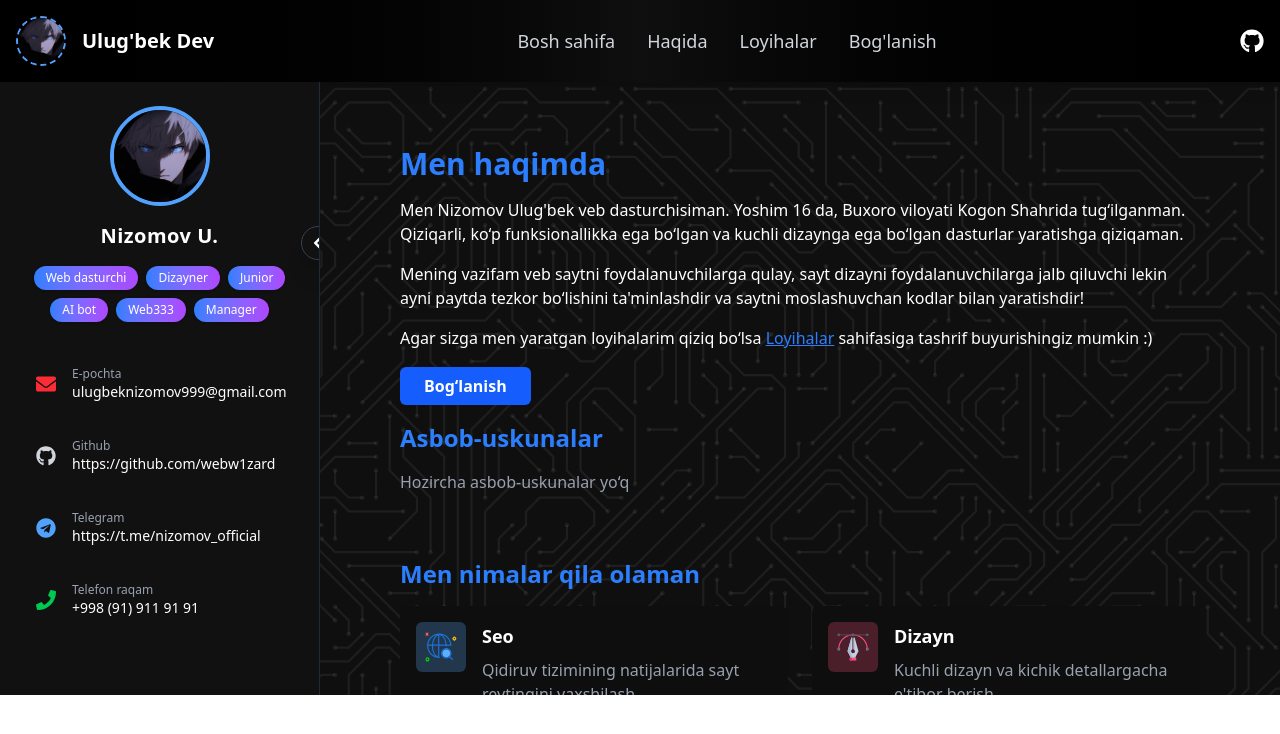
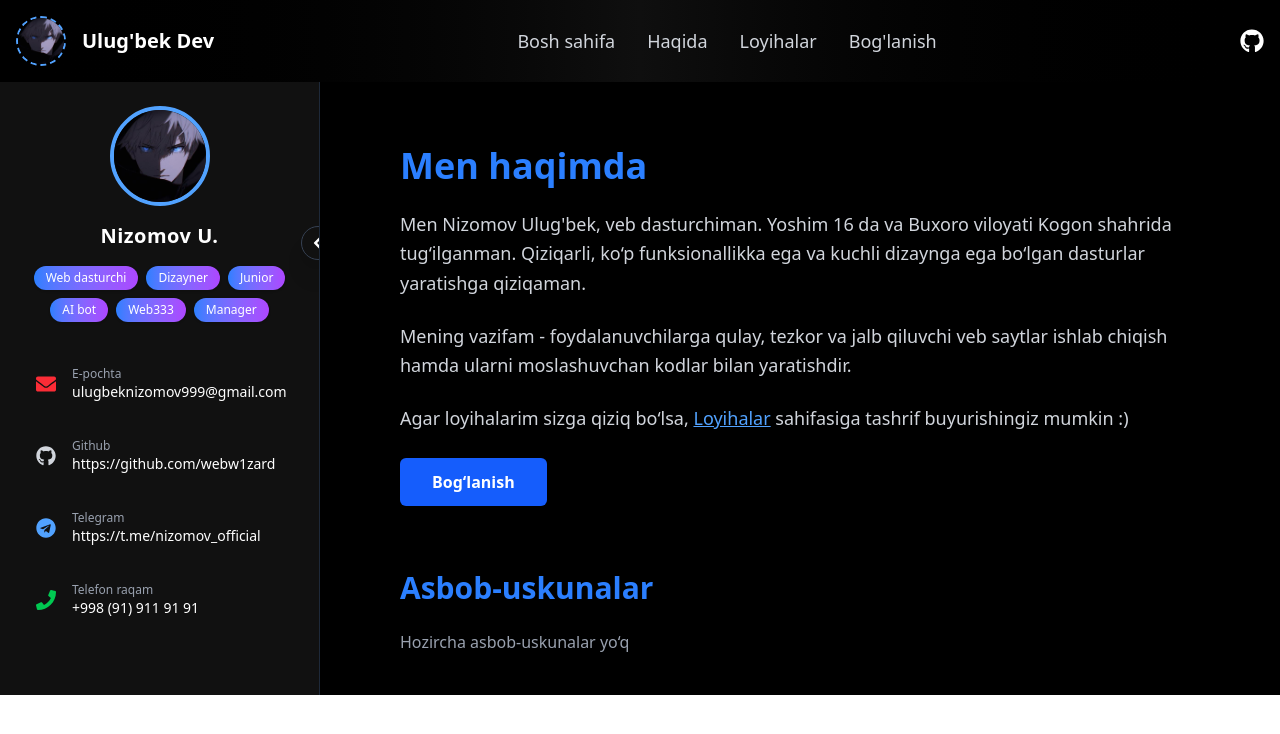
Before and after one commit to webw1zard/portfolio-full, a Next.js app: page /about in a window 1280 px wide. Shown: the top 734 px of the page. Built offline with nearby package versions, Linux system fonts and the light colour scheme.

Commit message:
home page responsive

```diff
--- a/app/about/page.tsx
+++ b/app/about/page.tsx
@@ -6,54 +6,55 @@ export default function About() {
   const clients: string[] = [];
 
   return (
-    <div className="bg-black/1000 text-white px-6 md:px-20 py-16 relative">
+    <div className="relative bg-black text-white px-6 md:px-20 py-16 overflow-hidden">
       <div className="absolute inset-0 -z-10">
         <Image
           src="/Home.svg"
           alt="background"
           layout="fill"
           objectFit="cover"
-          className="opacity-100"
+          className="opacity-30"
         />
       </div>
 
-      <h2 className="text-3xl font-bold mb-4 text-blue-500">Men haqimda</h2>
-      <p className="mb-4">
-        Men Nizomov Ulug'bek veb dasturchisiman. Yoshim 16 da, Buxoro viloyati
-        Kogon Shahrida tug‘ilganman. Qiziqarli, ko‘p funksionallikka ega bo‘lgan
-        va kuchli dizaynga ega bo‘lgan dasturlar yaratishga qiziqaman.
+      <div className="max-w-5xl mx-auto space-y-6">
+        <h2 className="text-4xl font-extrabold text-blue-500">Men haqimda</h2>
+        <p className="text-lg leading-relaxed text-gray-300">
+          Men Nizomov Ulug'bek, veb dasturchiman. Yoshim 16 da va Buxoro
+          viloyati Kogon shahrida tug‘ilganman. Qiziqarli, ko‘p funksionallikka
+          ega va kuchli dizaynga ega bo‘lgan dasturlar yaratishga qiziqaman.
         </p>
-      <p className="mb-4">
-        Mening vazifam veb saytni foydalanuvchilarga qulay, sayt dizayni
-        foydalanuvchilarga jalb qiluvchi lekin ayni paytda tezkor bo‘lishini
-        ta'minlashdir va saytni moslashuvchan kodlar bilan yaratishdir!
+        <p className="text-lg leading-relaxed text-gray-300">
+          Mening vazifam - foydalanuvchilarga qulay, tezkor va jalb qiluvchi veb
+          saytlar ishlab chiqish hamda ularni moslashuvchan kodlar bilan
+          yaratishdir.
         </p>
-      <p className="mb-6">
-        Agar sizga men yaratgan loyihalarim qiziq bo‘lsa{" "}
+        <p className="text-lg leading-relaxed text-gray-300">
+          Agar loyihalarim sizga qiziq bo‘lsa,{" "}
           <Link
-          href={"/projects"}
-          className="text-blue-500 underline cursor-pointer"
+            href="/projects"
+            className="text-blue-400 underline hover:text-blue-500"
           >
             Loyihalar
           </Link>{" "}
           sahifasiga tashrif buyurishingiz mumkin :)
         </p>
         <Link
-        href={"/contact"}
-        className="bg-blue-600 hover:bg-blue-700 px-6 py-2 rounded-md text-white font-semibold transition "
+          href="/contact"
+          className="inline-block bg-blue-600 hover:bg-blue-700 px-8 py-3 rounded-md text-white font-semibold transition"
         >
           Bog‘lanish
         </Link>
+      </div>
 
-      <h2 className="text-2xl font-bold mb-4 text-blue-500 mt-6">
-        Asbob-uskunalar
-      </h2>
-      <div className="grid grid-cols-3 md:grid-cols-5 gap-6 mb-16">
+      <div className="max-w-5xl mx-auto mt-16 space-y-6">
+        <h2 className="text-3xl font-bold text-blue-500">Asbob-uskunalar</h2>
+        <div className="grid grid-cols-3 md:grid-cols-6 gap-6">
           {tools.length > 0 ? (
             tools.map((tool, idx) => (
               <div
                 key={idx}
-              className="bg-[#0e0e0e] rounded-lg flex items-center justify-center p-4 hover:scale-105 transition"
+                className="bg-[#0e0e0e] rounded-xl flex items-center justify-center p-4 hover:scale-105 transition shadow-md"
               >
                 <Image src={tool} alt={`tool-${idx}`} width={50} height={50} />
               </div>
@@ -64,61 +65,59 @@ export default function About() {
             </p>
           )}
         </div>
+      </div>
 
-      <h2 className="text-2xl font-bold mb-4 text-blue-500">
+      <div className="max-w-5xl mx-auto mt-16 space-y-6">
+        <h2 className="text-3xl font-bold text-blue-500">
           Men nimalar qila olaman
         </h2>
-      <div className="grid grid-cols-1 md:grid-cols-2 gap-6 mb-16">
-        <div className="bg-[#0e0e0e] p-4 rounded-lg flex items-start gap-4">
-          <Image src="/seo.svg" alt="seo" width={50} height={50} />
+        <div className="grid grid-cols-1 md:grid-cols-2 gap-6">
+          {[
+            {
+              title: "SEO",
+              desc: "Qidiruv tizimining natijalarida sayt reytingini yaxshilash",
+              icon: "/seo.svg",
+            },
+            {
+              title: "Dizayn",
+              desc: "Kuchli dizayn va kichik detallargacha e'tibor berish",
+              icon: "/diz.svg",
+            },
+            {
+              title: "Sifat",
+              desc: "Yuqori darajada saytlarni sifatli ishlab chiqish",
+              icon: "/quality.svg",
+            },
+            {
+              title: "Tezkorlik",
+              desc: "Qisqa muddat ichida tezkor sayt ishlab chiqish",
+              icon: "/speed.svg",
+            },
+          ].map((item, idx) => (
+            <div
+              key={idx}
+              className="bg-[#0e0e0e] p-5 rounded-xl flex items-start gap-4 hover:scale-[1.02] transition shadow-md"
+            >
+              <Image src={item.icon} alt={item.title} width={50} height={50} />
               <div>
-            <h4 className="font-semibold text-lg mb-2 text-white">Seo</h4>
-            <p className="text-gray-400">
-              Qidiruv tizimining natijalarida sayt reytingini yaxshilash
-            </p>
+                <h4 className="font-semibold text-lg mb-1 text-white">
+                  {item.title}
+                </h4>
+                <p className="text-gray-400">{item.desc}</p>
+              </div>
+            </div>
+          ))}
         </div>
       </div>
 
-        <div className="bg-[#0e0e0e] p-4 rounded-lg flex items-start gap-4">
-          <Image src="/diz.svg" alt="dizayn" width={50} height={50} />
-          <div>
-            <h4 className="font-semibold text-lg mb-2 text-white">Dizayn</h4>
-            <p className="text-gray-400">
-              Kuchli dizayn va kichik detallargacha e'tibor berish
-            </p>
-          </div>
-        </div>
-
-        {/* Sifat */}
-        <div className="bg-[#0e0e0e] p-4 rounded-lg flex items-start gap-4">
-          <Image src="/quality.svg" alt="sifat" width={50} height={50} />
-          <div>
-            <h4 className="font-semibold text-lg mb-2 text-white">Sifat</h4>
-            <p className="text-gray-400">
-              Yuqori darajada saytlarni sifatli ishlab chiqish
-            </p>
-          </div>
-        </div>
-
-        {/* Tezkorlik */}
-        <div className="bg-[#0e0e0e] p-4 rounded-lg flex items-start gap-4">
-          <Image src="/speed.svg" alt="tezkorlik" width={50} height={50} />
-          <div>
-            <h4 className="font-semibold text-lg mb-2 text-white">Tezkorlik</h4>
-            <p className="text-gray-400">
-              Qisqa muddat ichida tezkor sayt ishlab chiqish
-            </p>
-          </div>
-        </div>
-      </div>
-
-      <h2 className="text-2xl font-bold mb-4 text-blue-500">Mijozlar</h2>
+      <div className="max-w-5xl mx-auto mt-16 space-y-6">
+        <h2 className="text-3xl font-bold text-blue-500">Mijozlar</h2>
         <div className="grid grid-cols-2 md:grid-cols-4 gap-6">
           {clients.length > 0 ? (
             clients.map((client, idx) => (
               <div
                 key={idx}
-              className="bg-[#0e0e0e] p-4 flex items-center justify-center rounded-lg hover:scale-105 transition"
+                className="bg-[#0e0e0e] p-4 flex items-center justify-center rounded-xl hover:scale-105 transition shadow-md"
               >
                 <Image
                   src={client}
@@ -129,8 +128,11 @@ export default function About() {
               </div>
             ))
           ) : (
-          <p className="col-span-full text-gray-400">Hozircha mijozlar yo‘q</p>
+            <p className="col-span-full text-gray-400">
+              Hozircha mijozlar yo‘q
+            </p>
           )}
+        </div>
       </div>
     </div>
   );
--- a/app/projects/_footer/footer.tsx
+++ b/app/projects/_footer/footer.tsx
@@ -0,0 +1,31 @@
+import Image from "next/image";
+
+export default function TelegramBanner() {
+  return (
+    <div className="flex items-center bg-[#1c1c1c] rounded-lg p-4 gap-4 max-w-xl shadow-lg">
+      <div className="bg-[#2a3b4c] p-4 rounded-lg">
+        <Image
+          src="/tg.svg"
+          alt="Telegram icon"
+          width={40}
+          height={40}
+        />
+      </div>
+
+      <div className="flex flex-col justify-between flex-1">
+        <h3 className="text-white font-bold text-lg">Telegram kanal</h3>
+        <p className="text-gray-300 text-sm mb-2">
+          Barcha loyihalarimni telegram kanalımda ham kuzatib borishingiz
+          mumkin!
+        </p>
+        <button className="bg-green-500 hover:bg-green-600 text-white py-1 px-3 rounded">
+          Taʼshrif buyurish
+        </button>
+      </div>
+
+      <div className="hidden md:block">
+        <Image src="/me.png" alt="Megaphone" width={70} height={70} />
+      </div>
+    </div>
+  );
+}
```
Also changed, not shown: public/me.png (added), public/tg.svg (added). Lines whose indentation alone changed are shown as unchanged.
